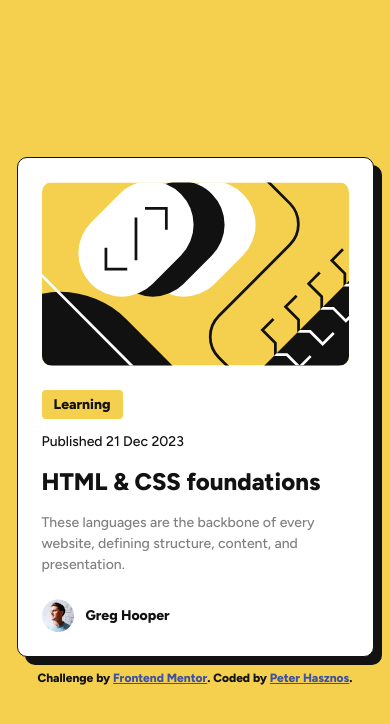
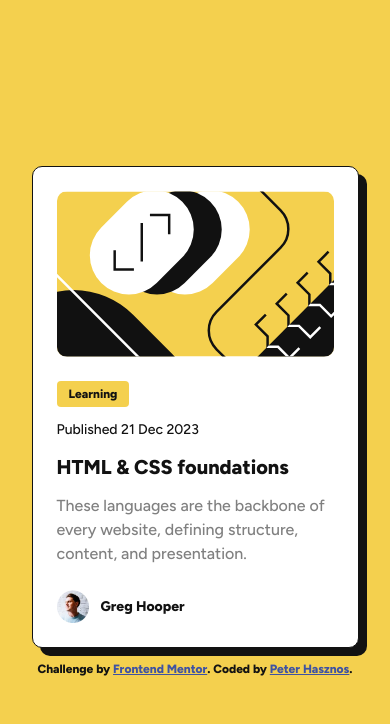
Before and after one commit to peter-hasznos/blog-preview-card, a plain HTML site: page index.html in a window 390 px wide. Drawn offline with Linux system fonts and the light colour scheme.

Commit message:
add mobile version

```diff
--- a/resources/css/index.css
+++ b/resources/css/index.css
@@ -4,6 +4,9 @@
     --grey: hsl(0, 0%, 50%);
     --black: hsl(0, 0%, 7%);
     --blue: hsl(228, 45%, 44%);
+    --mobileSmallFS: 12px;
+    --mobileMediumFS: 14px;
+    --mobileLargeFS: 20px
 }
 
 
@@ -21,7 +24,7 @@ body {
 
 article {
     background-color: var(--white);
-    width: 357px;
+    width: 384px;
     padding: 24px;
     border-radius: 10px;
     border: 1px solid var(--black);
@@ -65,6 +68,7 @@ article .illustration {
 
 .content p:last-child {
     color: var(--grey);
+    font-size: 1rem;
 }
 
 .author {
@@ -89,3 +93,20 @@ article .illustration {
 .attribution a {
     color: var(--blue)
 }
+
+@media (max-width: 430px) {
+    article {
+        width: 327px;
+        margin-right: 24px;
+        margin-left: 24px;
+    }
+    .content {
+        font-size: var(--mobileSmallFS);
+    }
+    .content p{
+        font-size: var(--mobileMediumFS);
+    }
+    .content h1{
+        font-size: var(--mobileLargeFS);
+    }
+}
```
Also changed, not shown: 1 other file.
